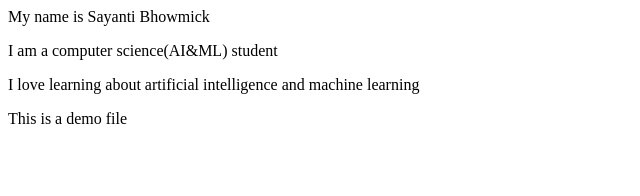
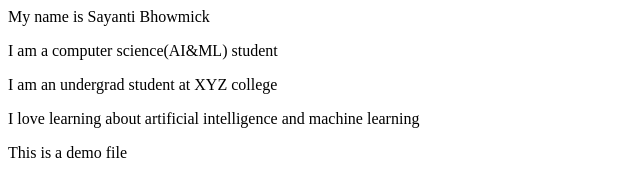
Before and after one commit to sayantibhowmick/sayanti-demo, a plain HTML site: page index.html in a window 1280 px wide. Shown: the whole page, without its empty margins (0-640 px from the left). Drawn offline with Linux system fonts and the light colour scheme.

Commit message:
Add details

```diff
--- a/index.html
+++ b/index.html
@@ -1,4 +1,5 @@
 <P>My name is Sayanti Bhowmick</P>
 <P>I am a computer science(AI&ML) student</P>
+<p>I am an undergrad student at XYZ college</p>
 <P>I love learning about artificial intelligence and machine learning</P>
 <p>This is a demo file</p>
```
